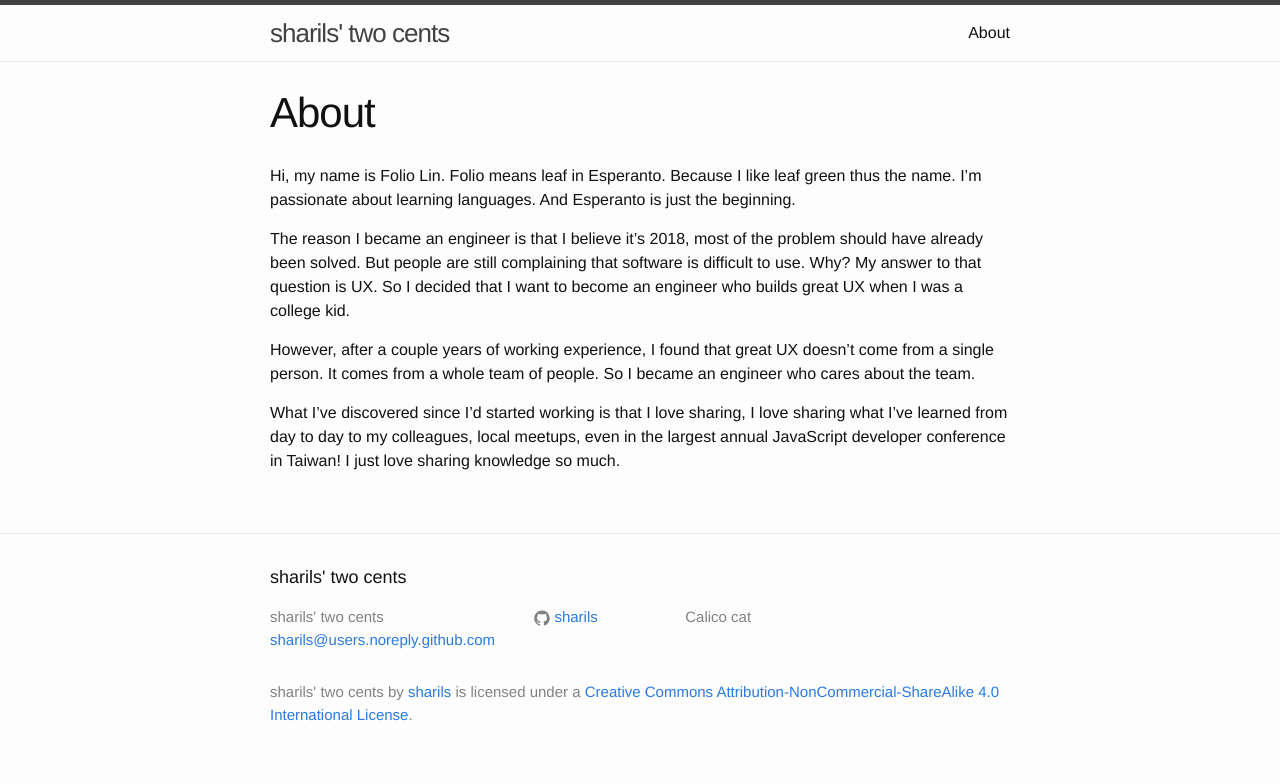
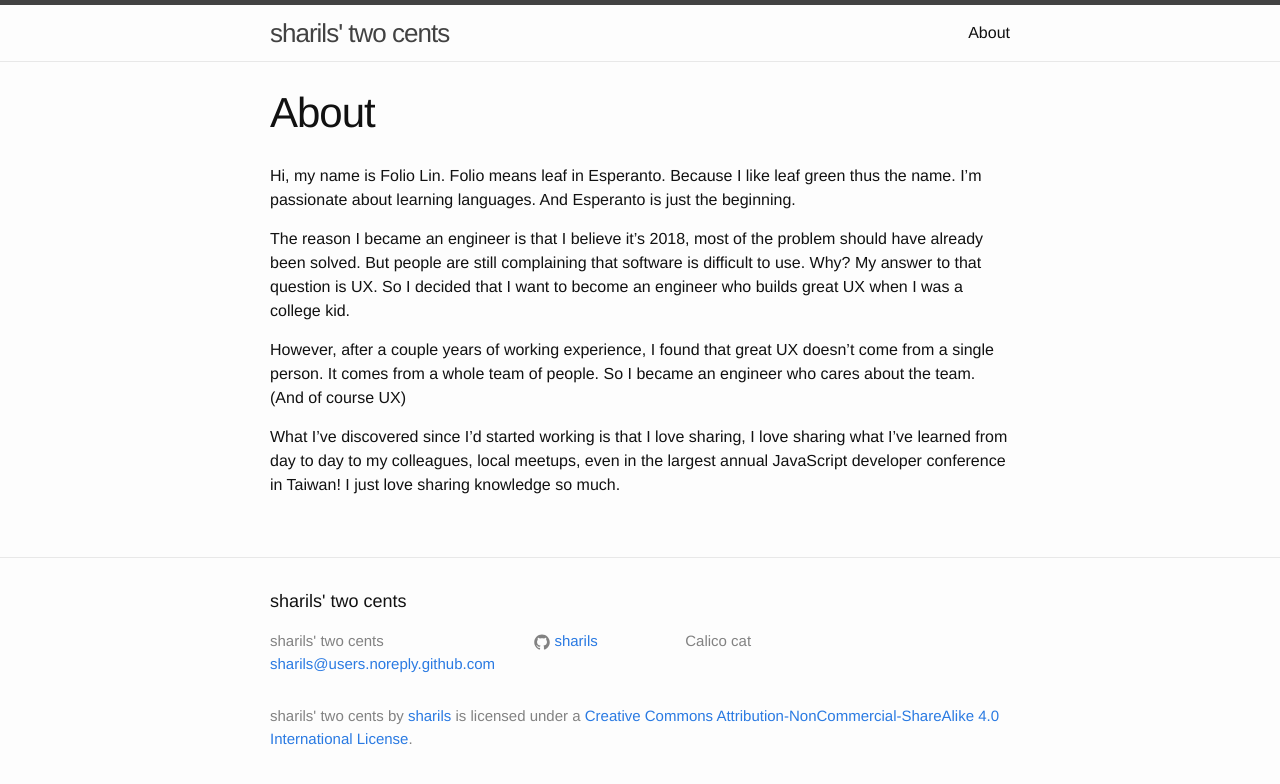
Before and after one commit to sharils/sharils.github.io, a Jekyll site: the page built from about.md, in a window 1280 px wide. Shown: the top 784 px of the page. Built offline with Jekyll 4.4.1, drawn with Linux system fonts in a browser that asks for light colours.

Commit message:
Add more

```diff
--- a/about.md
+++ b/about.md
@@ -8,6 +8,6 @@ Hi, my name is Folio Lin. Folio means leaf in Esperanto. Because I like leaf gre
 
 The reason I became an engineer is that I believe it's 2018, most of the problem should have already been solved. But people are still complaining that software is difficult to use. Why? My answer to that question is UX. So I decided that I want to become an engineer who builds great UX when I was a college kid.
 
-However, after a couple years of working experience, I found that great UX doesn't come from a single person. It comes from a whole team of people. So I became an engineer who cares about the team.
+However, after a couple years of working experience, I found that great UX doesn't come from a single person. It comes from a whole team of people. So I became an engineer who cares about the team. (And of course UX)
 
 What I've discovered since I'd started working is that I love sharing, I love sharing what I've learned from day to day to my colleagues, local meetups, even in the largest annual JavaScript developer conference in Taiwan! I just love sharing knowledge so much.
```
